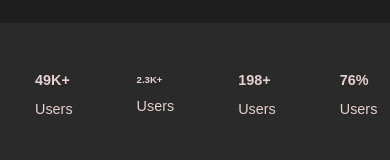
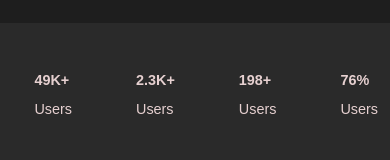
Before and after one commit to Dsmalldara/ProTask, a React (Vite) app: page / in a window 390 px wide. Shown: the part 585-745 px from the top of the page. Built offline with nearby package versions, Linux system fonts and the light colour scheme.

Commit message:
increased font size

```diff
--- a/src/Components/Head/HomePage.jsx
+++ b/src/Components/Head/HomePage.jsx
@@ -74,7 +74,7 @@ function HomePage() {
       </div>
       <div className='flex flex-col space-y-2'>
         <span>
-      <h1 className=' text-[0.6rem] md:text-[2rem] font-bold'>2.3K+</h1>
+      <h1 className=' text-[0.9rem] md:text-[2rem] font-bold'>2.3K+</h1>
        </span>
        <span>
         <p className='text-[0.9rem]'>Users</p>
```
